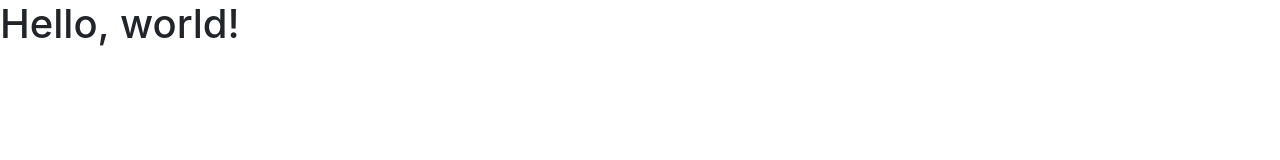
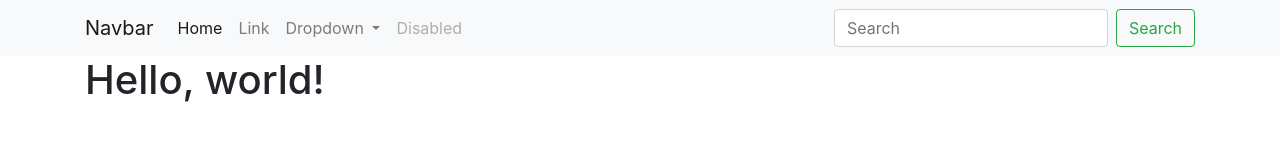
Before and after one commit to BenjaminEHowe/giftcards.bhcod.es, a plain HTML site: page public/index.html in a window 1280 px wide. Drawn offline with nearby package versions, Linux system fonts and the light colour scheme.

Commit message:
Added navbar

```diff
--- a/public/index.html
+++ b/public/index.html
@@ -7,7 +7,46 @@
 		<title>Hello, world!</title>
 	</head>
 	<body>
-		<h1>Hello, world!</h1>
+		<nav class="navbar navbar-expand-lg navbar-light bg-light">
+			<div class="container">
+				<a class="navbar-brand" href="#">Navbar</a>
+				<button class="navbar-toggler" type="button" data-toggle="collapse" data-target="#navbarSupportedContent" aria-controls="navbarSupportedContent" aria-expanded="false" aria-label="Toggle navigation">
+					<span class="navbar-toggler-icon"></span>
+				</button>
+				<div class="collapse navbar-collapse" id="navbarSupportedContent">
+					<ul class="navbar-nav mr-auto">
+						<li class="nav-item active">
+							<a class="nav-link" href="#">Home <span class="sr-only">(current)</span></a>
+						</li>
+						<li class="nav-item">
+							<a class="nav-link" href="#">Link</a>
+						</li>
+						<li class="nav-item dropdown">
+							<a class="nav-link dropdown-toggle" href="#" id="navbarDropdown" role="button" data-toggle="dropdown" aria-haspopup="true" aria-expanded="false">
+								Dropdown
+							</a>
+							<div class="dropdown-menu" aria-labelledby="navbarDropdown">
+								<a class="dropdown-item" href="#">Action</a>
+								<a class="dropdown-item" href="#">Another action</a>
+								<div class="dropdown-divider"></div>
+								<a class="dropdown-item" href="#">Something else here</a>
+							</div>
+						</li>
+						<li class="nav-item">
+							<a class="nav-link disabled" href="#">Disabled</a>
+						</li>
+					</ul>
+					<form class="form-inline my-2 my-lg-0">
+						<input class="form-control mr-sm-2" type="search" placeholder="Search" aria-label="Search">
+						<button class="btn btn-outline-success my-2 my-sm-0" type="submit">Search</button>
+					</form>
+				</div>
+			</div>
+		</nav>
+
+		<div class="container">
+			<h1>Hello, world!</h1>
+		</div>
 
 		<!-- jQuery first, then Popper.js, then Bootstrap JS -->
 		<script src="https://cdnjs.cloudflare.com/ajax/libs/jquery/3.3.1/jquery.slim.min.js" integrity="sha256-3edrmyuQ0w65f8gfBsqowzjJe2iM6n0nKciPUp8y+7E=" crossorigin="anonymous"></script>
```
